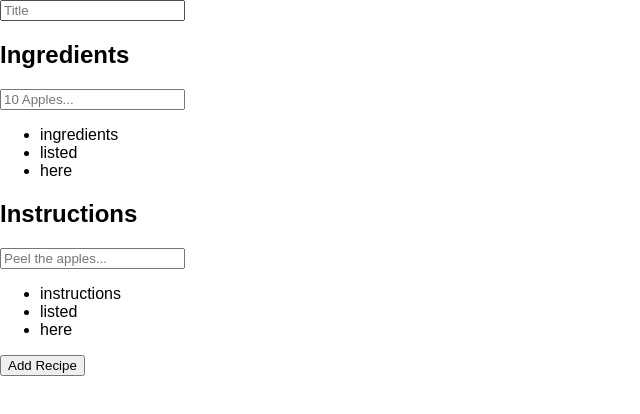
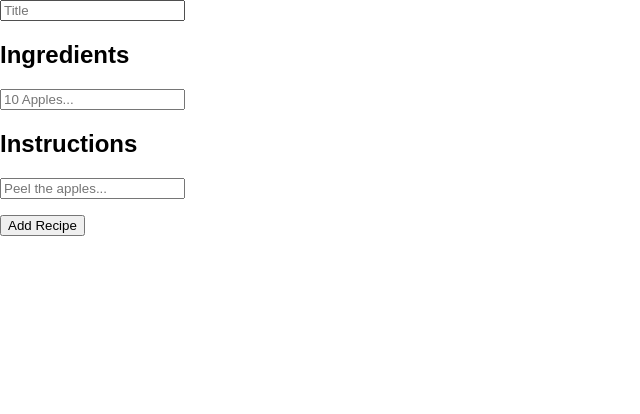
Before and after one commit to mostlybadfly/recipe-form-react, a React (Create React App) app: page / in a window 1280 px wide. Shown: the top 414 px of the page, without its empty margins (0-640 px from the left). Built offline with nearby package versions, Linux system fonts and the light colour scheme.

Commit message:
Add initial components

```diff
--- a/src/components/App.js
+++ b/src/components/App.js
@@ -1,10 +1,41 @@
 import React from 'react';
 import RecipeForm from './RecipeForm';
+import RecipeList from './RecipeList';
+import Recipe from './Recipe';
 
 class App extends React.Component {
+  constructor() {
+    super();
+
+    this.addRecipe = this.addRecipe.bind(this);
+    this.selectRecipe = this.selectRecipe.bind(this);
+    this.state = {
+      recipes: {},
+      currentRecipe: {}
+    };
+  }
+
+  addRecipe(recipe) {
+    const recipes = {...this.state.recipes};
+    const timestamp = Date.now();
+    recipes[`recipe-${timestamp}`] = recipe;
+    this.setState({ recipes })
+  }
+
+  selectRecipe(recipe) {
+    const recipes = {...this.state.recipes};
+    const currentRecipe = recipes[recipe]
+    this.setState({ currentRecipe })
+  }
+
+
   render() {
     return (
-      <RecipeForm />
+      <div>
+        <RecipeForm addRecipe={this.addRecipe} />
+        <RecipeList recipes={this.state.recipes} selectRecipe={this.selectRecipe} />
+        <Recipe currentRecipe={this.state.currentRecipe} />
+      </div>
     )
   }
 }
--- a/src/components/IngredientInput.js
+++ b/src/components/IngredientInput.js
@@ -3,17 +3,13 @@ import React from 'react'
 class IngredientInput extends React.Component {
   constructor(props) {
     super(props);
-    //testing to see if I can collect an array of ingredients
     this.ingredients = []
   }
 
   addIngredient(event) {
     if (event.key === 'Enter') {
-      this.ingredients.push(this.ingredientInput.value)
+      this.ingredients.push(this.ingredientInput.value);
       event.preventDefault();
-      // printing input value for testing purposes
-      console.log(this.ingredientInput.value)
-      console.log (this.ingredients)
     }
   }
 
--- a/src/components/IngredientOutput.js
+++ b/src/components/IngredientOutput.js
@@ -2,12 +2,12 @@ import React from 'react';
 
 class IngredientOutput extends React.Component {
   render() {
+    const ingredients = this.props.ingredients;
+    const ingredientList = ingredients.map((ingredient, index) =>
+      <li key={index}>{ingredient}</li>
+    );
     return (
-      <ul>
-        <li>ingredients</li>
-        <li>listed</li>
-        <li>here</li>
-      </ul>
+      <ul>{ingredientList}</ul>
     )
   }
 }
--- a/src/components/InstructionOutput.js
+++ b/src/components/InstructionOutput.js
@@ -2,12 +2,12 @@ import React from 'react';
 
 class InstructionOutput extends React.Component {
   render() {
+    const instructions = this.props.instructions;
+    const instructionList = instructions.map((instruction, index) =>
+      <li key={index}>{instruction}</li>
+    );
     return (
-      <ul>
-        <li>instructions</li>
-        <li>listed</li>
-        <li>here</li>
-      </ul>
+      <ul>{instructionList}</ul>
     )
   }
 }
--- /dev/null
+++ b/src/components/Recipe.js
@@ -0,0 +1,17 @@
+import React from 'react';
+
+class Recipe extends React.Component {
+  render() {
+    const currentRecipe = this.props.currentRecipe;
+    const ingredients = currentRecipe.ingredients;
+    //returns react Uncaught TypeError: Cannot read property 'map' of undefined
+    //const ingredientList = ingredients.map((ingredient, index) =>
+    //  <li key={index}>{ingredient}</li>
+    //);
+    //this will still return ingredients
+    return (
+      <p>{ingredients}</p>
+    )
+  }
+}
+export default Recipe;
--- a/src/components/RecipeForm.js
+++ b/src/components/RecipeForm.js
@@ -1,22 +1,65 @@
 import React from 'react';
-import IngredientInput from './IngredientInput'
-import InstructionInput from './InstructionInput'
 import IngredientOutput from './IngredientOutput'
 import InstructionOutput from './InstructionOutput'
 
 class RecipeForm extends React.Component {
+  constructor() {
+    super();
+    this.state = {
+      ingredients: [],
+      instructions: []
+    }
+  }
+
+  createRecipe(event) {
+    event.preventDefault();
+    const recipe = {
+      title: this.title.value,
+      ingredients: this.state.ingredients,
+      instructions: this.state.instructions
+    }
+    this.props.addRecipe(recipe);
+    this.recipeForm.reset();
+    this.setState({
+      ingredients: [],
+      instructions: []
+    })
+  }
+
+  addTitle(event) {
+    if (event.key === 'Enter') {
+      event.preventDefault();
+    }
+  }
+
+  addIngredient(event) {
+    if (event.key === 'Enter') {
+      event.preventDefault();
+      this.setState({ingredients: this.state.ingredients.concat(this.ingredientInput.value)});
+      this.ingredientInput.value = '';
+    }
+  }
+
+  addInstruction(event) {
+    if (event.key === 'Enter') {
+      event.preventDefault();
+      this.setState({instructions: this.state.instructions.concat(this.instructionInput.value)});
+      this.instructionInput.value = '';
+    }
+  }
+
   render() {
     return (
-      <div className="form">
-        <input type="text" className="title" placeholder="Title"></input>
-        <div>
-          <IngredientInput />
-          <IngredientOutput />
-          <InstructionInput />
-          <InstructionOutput />
-          <p><button className="add-button">Add Recipe</button></p>
-        </div>
-      </div>
+      <form ref={(input) => this.recipeForm = input} onSubmit={(e) => this.createRecipe(e)}>
+        <input ref={(input) => this.title = input} type="text" placeholder="Title" onKeyPress={(e) => this.addTitle(e)} />
+        <h2>Ingredients</h2>
+        <input type="text" className="item-input" placeholder="10 Apples..." onKeyPress={(e) => this.addIngredient(e)} ref={(input) => {this.ingredientInput = input}}></input>
+        <IngredientOutput ingredients={this.state.ingredients} />
+        <h2>Instructions</h2>
+        <input type="text" className="item-input" placeholder="Peel the apples..." onKeyPress={(e) => this.addInstruction(e)} ref={(input) => {this.instructionInput = input}}></input>
+        <InstructionOutput instructions={this.state.instructions} />
+        <button type="submit">Add Recipe</button>
+      </form>
     );
   }
 }
--- /dev/null
+++ b/src/components/RecipeList.js
@@ -0,0 +1,15 @@
+import React from 'react';
+
+class RecipeList extends React.Component {
+  render() {
+    const recipes = {...this.props.recipes};
+    const titles = Object.keys(recipes).map((key) =>
+      <li onClick={this.props.selectRecipe.bind(this, key)} key={key}>{recipes[key].title}</li>)
+    return (
+      <ul>
+        {titles}
+      </ul>
+    )
+  }
+}
+export default RecipeList;
```
Also changed, not shown: 1 other file (tests, documents, lock files or other folders).
